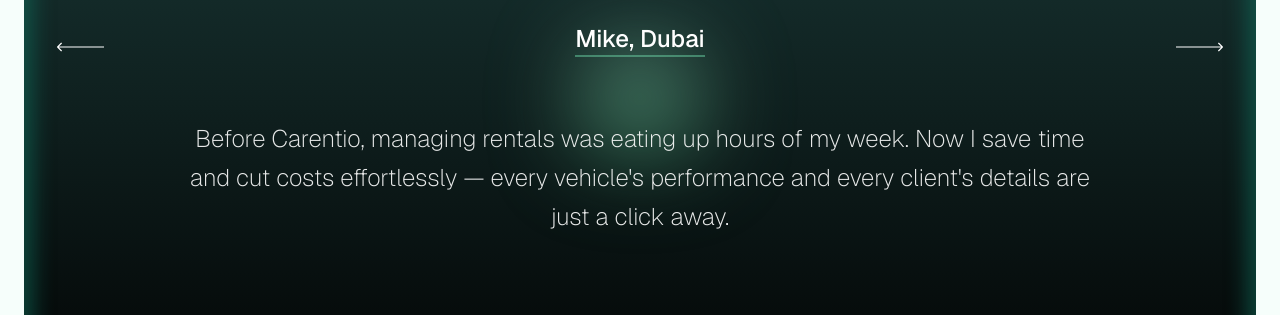
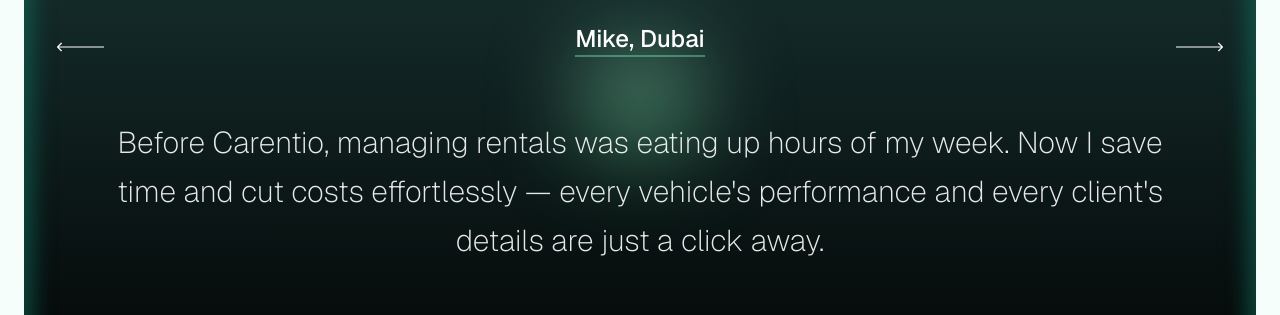
Before and after one commit to DmitriyPozniakov/carentio, a Nuxt app: page / in a window 1280 px wide. Shown: the part 2215-2530 px from the top of the page. Built offline with nearby package versions, Linux system fonts and the light colour scheme.

Commit message:
update text size

```diff
--- a/app/components/base/BaseTestimonial.vue
+++ b/app/components/base/BaseTestimonial.vue
@@ -43,7 +43,7 @@
 
     <div class="flex items-center justify-center">
       <p
-        class="text-white font-geist text-lg md:text-2xl md:font-extralight leading-relaxed opacity-90 max-w-[900px] text-justify md:text-center"
+        class="text-white font-geist text-lg md:text-3xl md:font-extralight leading-relaxed opacity-90 max-w-[1100px] text-justify md:text-center"
       >
         {{ text }}
       </p>
```
